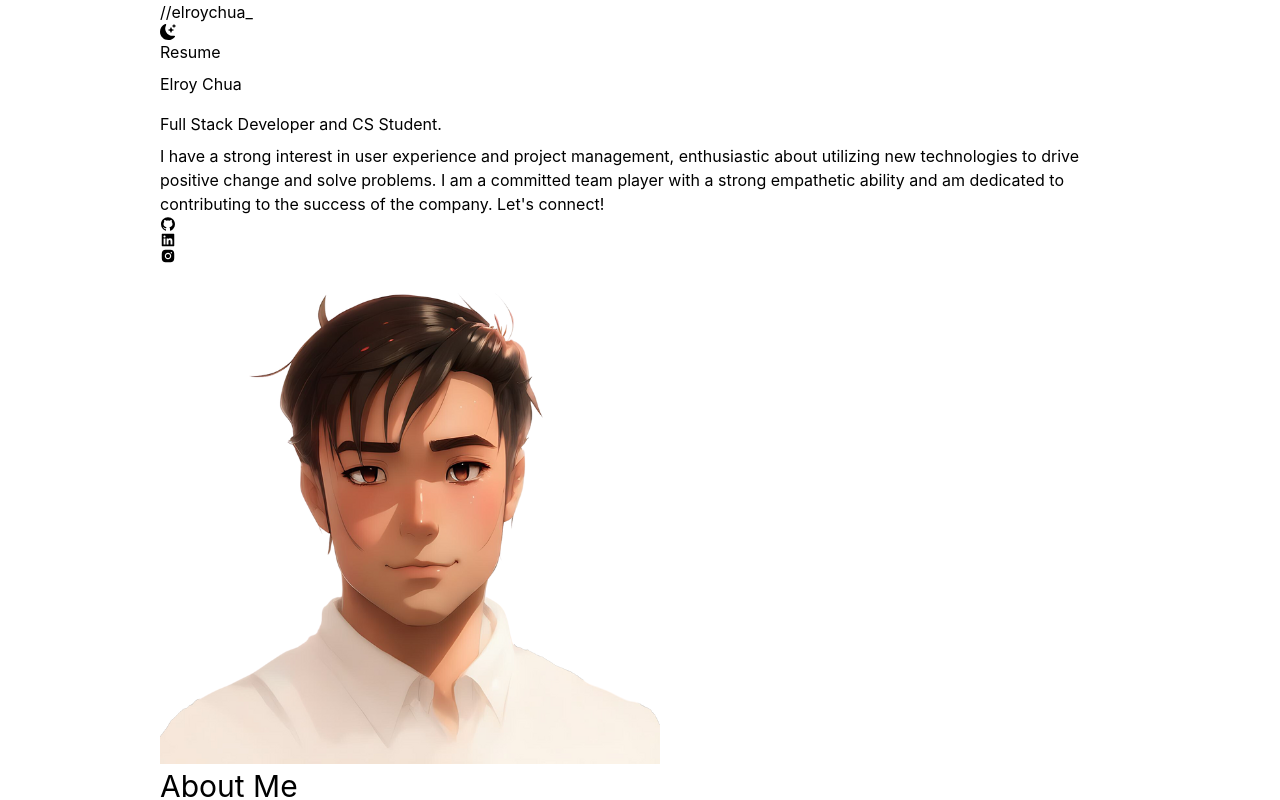
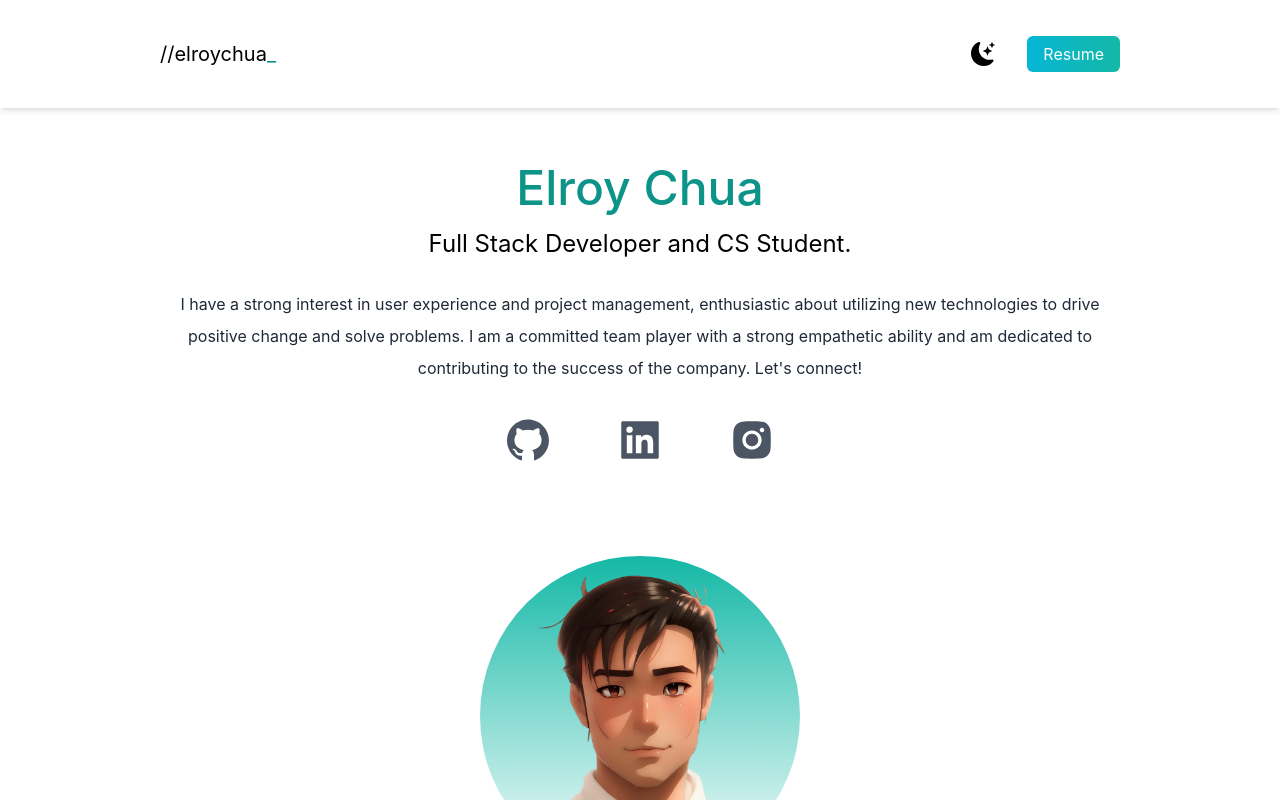
Before and after one commit to rurumeister/personal-portfolio, a Next.js app: page / in a window 1280 px wide. Shown: the top 800 px of the page. Built offline with nearby package versions, Linux system fonts and the light colour scheme.

Commit message:
minor bug fix on tailwind config for public components

```diff
--- a/tailwind.config.js
+++ b/tailwind.config.js
@@ -6,6 +6,7 @@ module.exports = {
     "./components/**/*.{js,ts,jsx,tsx}",
     // Or if using `src` directory:
     "./src/**/*.{js,ts,jsx,tsx}",
+    "./public/**/*.{js,ts,jsx,tsx}",
   ],
   theme: {
     extend: {
```
